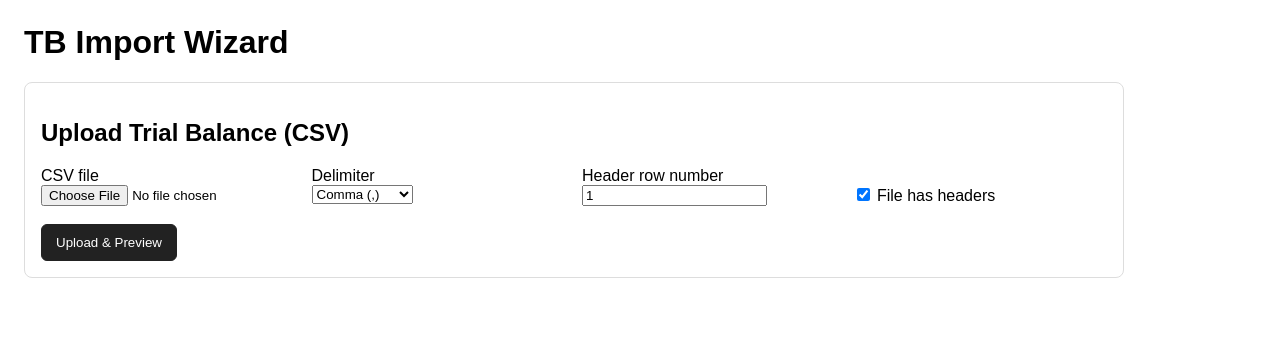
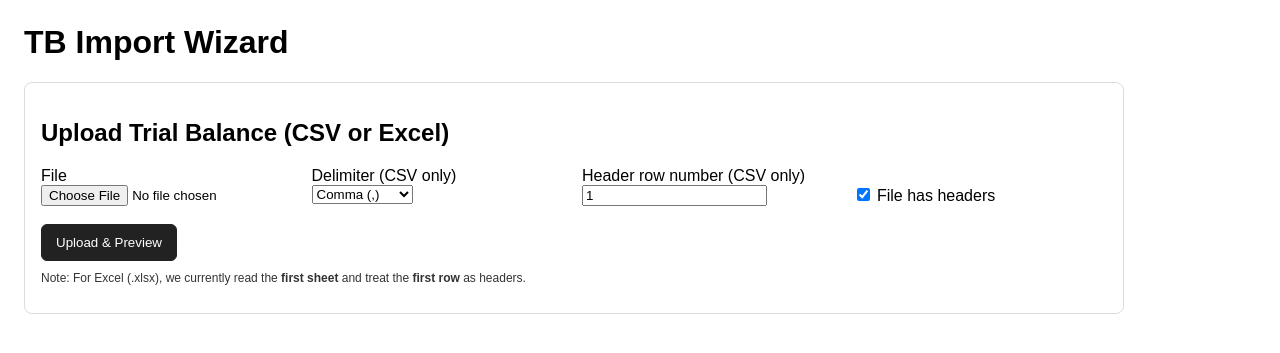
Before and after one commit to stervort/gov-financials, a FastAPI app: page / in a window 1280 px wide. Shown: the top 353 px of the page. Run offline with FastAPI, Linux system fonts and the light colour scheme.

Commit message:
Update upload.html

```diff
--- a/api/app/templates/upload.html
+++ b/api/app/templates/upload.html
@@ -2,19 +2,24 @@
 
 {% block content %}
 <div class="card">
-  <h2>Upload Trial Balance (CSV)</h2>
+  <h2>Upload Trial Balance (CSV or Excel)</h2>
 
   <form action="/tb/upload" method="post" enctype="multipart/form-data">
 
     <div class="row">
 
       <div class="col">
-        <label>CSV file</label><br>
-        <input type="file" name="file" accept=".csv,text/csv" required>
+        <label>File</label><br>
+        <input
+          type="file"
+          name="file"
+          accept=".csv,.xlsx,application/vnd.openxmlformats-officedocument.spreadsheetml.sheet,text/csv"
+          required
+        >
       </div>
 
       <div class="col">
-        <label>Delimiter</label><br>
+        <label>Delimiter (CSV only)</label><br>
         <select name="delimiter">
           <option value="," selected>Comma (,)</option>
           <option value="	">Tab</option>
@@ -23,14 +28,17 @@
       </div>
 
       <div class="col">
-        <label>Header row number</label><br>
+        <label>Header row number (CSV only)</label><br>
         <input type="number" name="header_row" value="1" min="1">
       </div>
 
       <div class="col">
         <label>&nbsp;</label><br>
+
+        <!-- IMPORTANT: unchecked checkboxes don't submit, so force a value -->
+        <input type="hidden" name="has_headers" value="0">
         <label>
-          <input type="checkbox" name="has_headers" checked>
+          <input type="checkbox" name="has_headers" value="1" checked>
           File has headers
         </label>
       </div>
@@ -44,5 +52,9 @@
     </button>
 
   </form>
+
+  <p style="font-size:12px; opacity:.8; margin-top:10px;">
+    Note: For Excel (.xlsx), we currently read the <b>first sheet</b> and treat the <b>first row</b> as headers.
+  </p>
 </div>
 {% endblock %}
```
